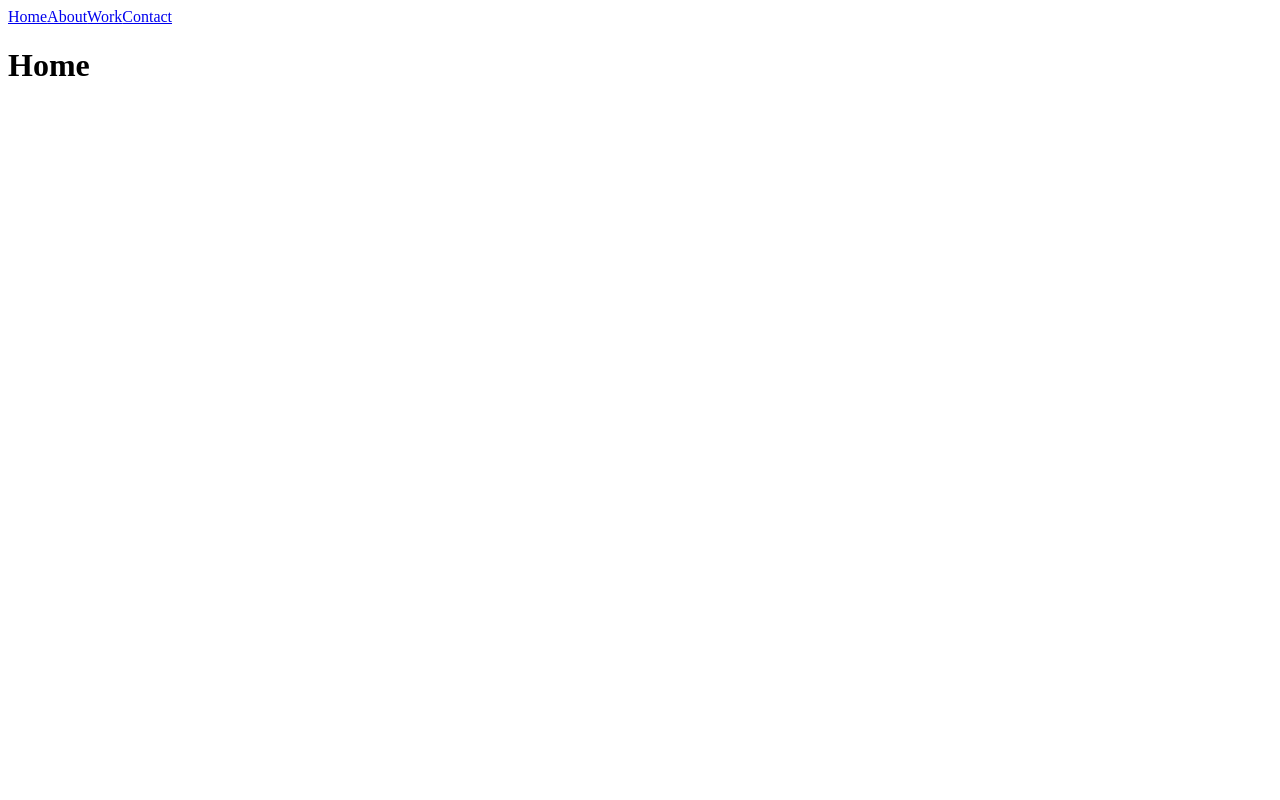
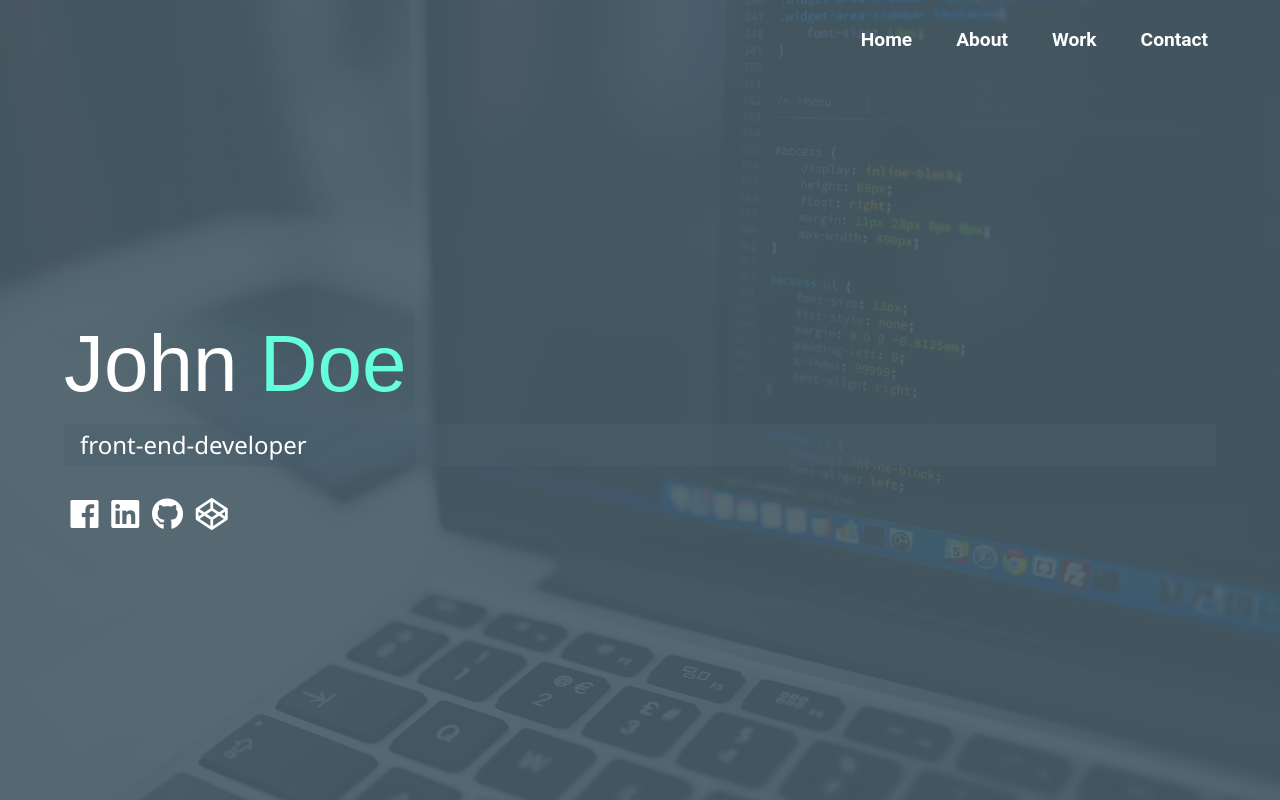
Before and after one commit to Palaz01/portfolio, a Vue app: page / in a window 1280 px wide. Built offline with nearby package versions, Linux system fonts and the light colour scheme; a small style sheet from the web is missing.

Commit message:
basic scss & homepage build & navigation

```diff
--- a/public/index.html
+++ b/public/index.html
@@ -5,9 +5,11 @@
     <meta http-equiv="X-UA-Compatible" content="IE=edge">
     <meta name="viewport" content="width=device-width,initial-scale=1.0">
     <link rel="icon" href="<%= BASE_URL %>favicon.ico">
+    <link rel="stylesheet" href="https://use.fontawesome.com/releases/v5.2.0/css/all.css" integrity="sha384-hWVjflwFxL6sNzntih27bfxkr27PmbbK/iSvJ+a4+0owXq79v+lsFkW54bOGbiDQ"
+    crossorigin="anonymous">
     <title>portfolio</title>
   </head>
-  <body>
+  <body id="bg-img">
     <noscript>
       <strong>We're sorry but portfolio doesn't work properly without JavaScript enabled. Please enable it to continue.</strong>
     </noscript>
--- a/src/App.vue
+++ b/src/App.vue
@@ -1,6 +1,6 @@
 <template>
 	<div id="app">
-		<nav>
+		<nav class="main-navigation">
 			<router-link to="/">Home</router-link>
 			<router-link to="/about">About</router-link>
 			<router-link to="/work">Work</router-link>
--- a/src/components/Home.vue
+++ b/src/components/Home.vue
@@ -1,10 +1,47 @@
 <template>
-	<h1>Home</h1>
+	<main id="home">
+		<h1 class="lg-heading">
+		{{firstname}}
+		<span class="text-secondary">{{lastname}}</span>
+		</h1>
+		<h2 class="sm-heading">
+		{{title}}
+		</h2>
+		<div class="icons">
+		<a v-for="(data, index) in social" :key='index' v-bind:href="data.link">
+			<i :class="data.icon"></i>
+		</a>
+		</div>
+	</main>
 </template>
 
 <script>
 export default {
-
+	data() {
+		return {
+			firstname: 'John',
+			lastname: 'Doe',
+			title: 'front-end-developer',
+			social: [
+				{
+				link: '',
+				icon: 'fab fa-facebook fa-2x'
+				},
+				{
+				link: '',
+				icon: 'fab fa-linkedin fa-2x'
+				},
+				{
+				link: '',
+				icon: 'fab fa-github fa-2x'
+				},
+				{
+				link: '',
+				icon: 'fab fa-codepen fa-2x'
+				}
+			]
+		}
+	}
 }
 </script>
 
--- /dev/null
+++ b/src/scss/_base.scss
@@ -0,0 +1,47 @@
+* {
+    box-sizing: border-box;
+  }
+
+  body {
+    @include background;
+    background: $primary-color;
+    color: set-text-color($primary-color);
+    height: 100%;
+    margin: 0;
+    font-family: 'Segoe UI', Tahoma, Geneva, Verdana, sans-serif;
+    line-height: 1.5;
+  }
+
+  // Headings
+  h1,
+  h2,
+  h3 {
+    margin: 0;
+    font-weight: 400;
+
+    &.lg-heading {
+      font-size: 5rem;
+      font-family: $main-font;
+    }
+
+    &.sm-heading {
+      margin-bottom: 2rem;
+      padding: 0.2rem 1rem;
+      background: rgba(lighten($primary-color, 2), 0.5);
+    }
+  }
+
+  a {
+    color: #fff;
+    text-decoration: none;
+  }
+
+  header {
+    position: fixed;
+    z-index: 2;
+    width: 100%;
+  }
+
+  .text-secondary {
+    color: $secondary-color;
+  }
--- a/src/scss/_config.scss
+++ b/src/scss/_config.scss
@@ -0,0 +1,69 @@
+@import url('https://cdn.jsdelivr.net/npm/animate.css@3.5.1');
+
+$main-font: 'Montserrat', sans-serif;
+$secondary-font: 'Roboto', sans-serif;
+
+$primary-color: #455a64;
+$secondary-color: #64ffda;
+$show-home-image: true;
+$home-image: url(./assets/images/background.jpg);
+$background-opacity: 0.9;
+
+@mixin easeOut {
+  transition: all 0.5s ease-out;
+}
+
+@mixin background {
+  @if $show-home-image {
+    &#bg-img {
+      background: $home-image;
+      background-attachment: fixed;
+      background-size: cover;
+
+      &:after {
+        content: '';
+        position: absolute;
+        top: 0;
+        right: 0;
+        width: 100%;
+        height: 100%;
+        z-index: -1;
+        background: rgba($primary-color, $background-opacity);
+      }
+    }
+  }
+}
+
+// Set Text Color
+@function set-text-color($color) {
+  @if (lightness($color) > 40) {
+    @return #000;
+  } @else {
+    @return #fff;
+  }
+}
+
+// Media Query Mixins
+@mixin mediaSm {
+  @media screen and (max-width: 500px) {
+    @content;
+  }
+}
+
+@mixin mediaMd {
+  @media screen and (max-width: 768px) {
+    @content;
+  }
+}
+
+@mixin mediaLg {
+  @media screen and (min-width: 769px) and (max-width: 1170px) {
+    @content;
+  }
+}
+
+@mixin mediaXl {
+  @media screen and (min-width: 1171px) {
+    @content;
+  }
+}
--- a/src/scss/_menu.scss
+++ b/src/scss/_menu.scss
@@ -0,0 +1,21 @@
+.main-navigation {
+    height: 80px;
+    display: flex;
+    align-items: center;
+    justify-content: flex-end;
+    padding-left: 50px;
+    padding-right: 50px;
+
+    a {
+        font-size: 1.2rem;
+        padding: 12px;
+        margin: 0 10px;
+        font-weight: bold;
+        font-family: $secondary-font;
+
+        &:hover {
+            border: 2px solid #fff;
+            padding: 10px;
+        }
+    }
+}
--- a/src/scss/main.scss
+++ b/src/scss/main.scss
@@ -1,5 +1,6 @@
 @import 'config';
 @import 'menu';
+@import 'base';
 @import 'pages/home';
 @import 'pages/about';
 @import 'pages/work';
--- a/src/scss/pages/_home.scss
+++ b/src/scss/pages/_home.scss
@@ -0,0 +1,25 @@
+main {
+    padding: 4rem;
+    // height: 100%;
+    min-height: calc(100vh - 80px);
+
+    .icons {
+        margin-top: 1rem;
+
+        a {
+            padding: 0.4rem;
+
+            &:hover {
+            color: $secondary-color;
+            @include easeOut();
+            }
+        }
+    }
+
+    &#home {
+        overflow: hidden;
+        h1 {
+            margin-top: 20vh;
+        }
+    }
+}
```
Also changed, not shown: src/assets/images/background.jpg (added).
